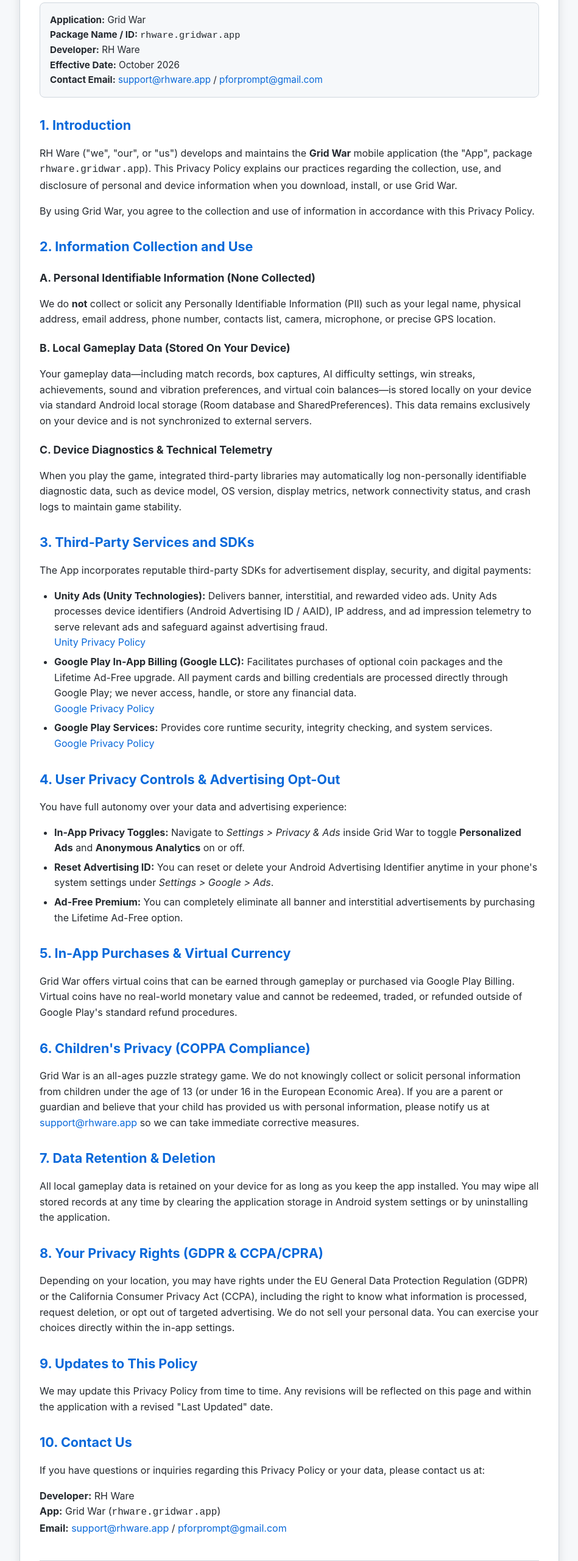
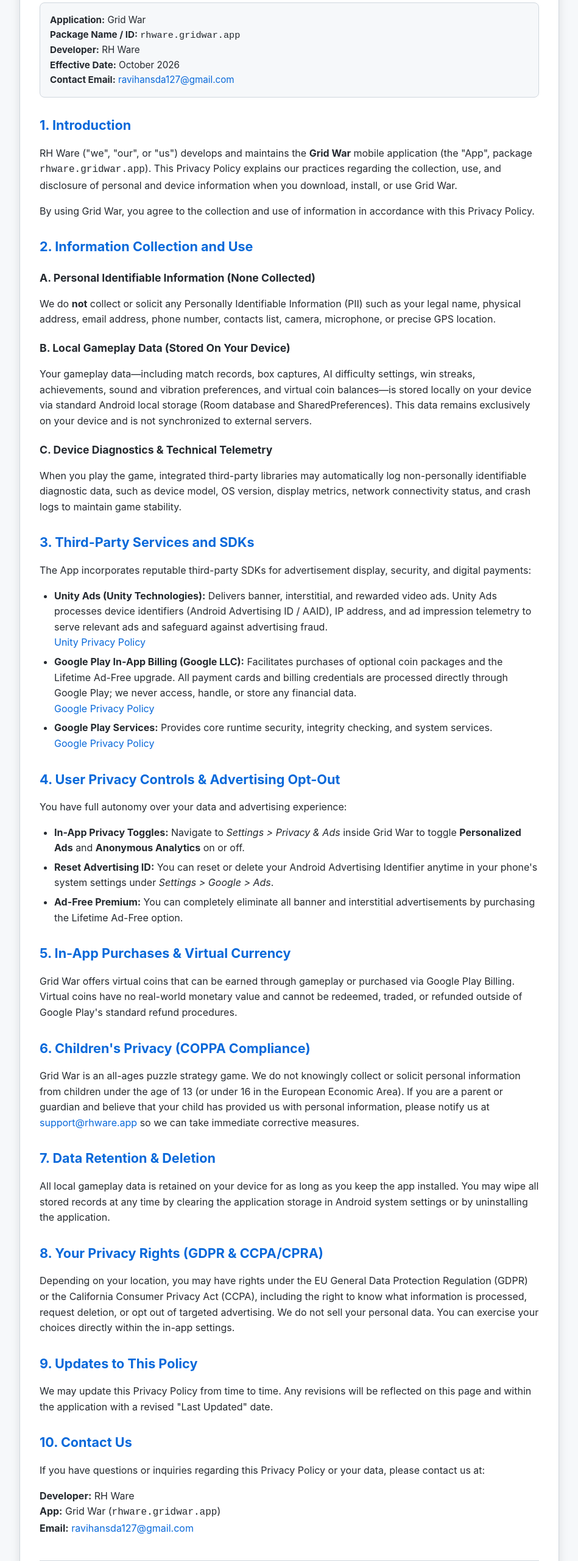
Before and after one commit to rhwares/Grid-War, a plain HTML site: page index.html in a window 1280 px wide. Shown: the part 140-2700 px from the top of the page at 61% size, without its empty margins (165-1114 px from the left). Drawn offline with Linux system fonts and the light colour scheme.

Commit message:
Update index.html

```diff
--- a/index.html
+++ b/index.html
@@ -116,7 +116,7 @@
       <strong>Package Name / ID:</strong> <code>rhware.gridwar.app</code><br>
       <strong>Developer:</strong> RH Ware<br>
       <strong>Effective Date:</strong> October 2026<br>
-      <strong>Contact Email:</strong> <a href="mailto:support@rhware.app">support@rhware.app</a> / <a href="mailto:pforprompt@gmail.com">pforprompt@gmail.com</a>
+      <strong>Contact Email:</strong> <a href="mailto:ravihansda127@gmail.com">ravihansda127@gmail.com</a>
     </div>
 
     <h2>1. Introduction</h2>
@@ -202,7 +202,7 @@
     <p>
       <strong>Developer:</strong> RH Ware<br>
       <strong>App:</strong> Grid War (<code>rhware.gridwar.app</code>)<br>
-      <strong>Email:</strong> <a href="mailto:support@rhware.app">support@rhware.app</a> / <a href="mailto:pforprompt@gmail.com">pforprompt@gmail.com</a>
+      <strong>Email:</strong>  <a href="mailto:ravihansda127@gmail.com">ravihansda127@gmail.com</a>
     </p>
 
     <div class="footer">
```
